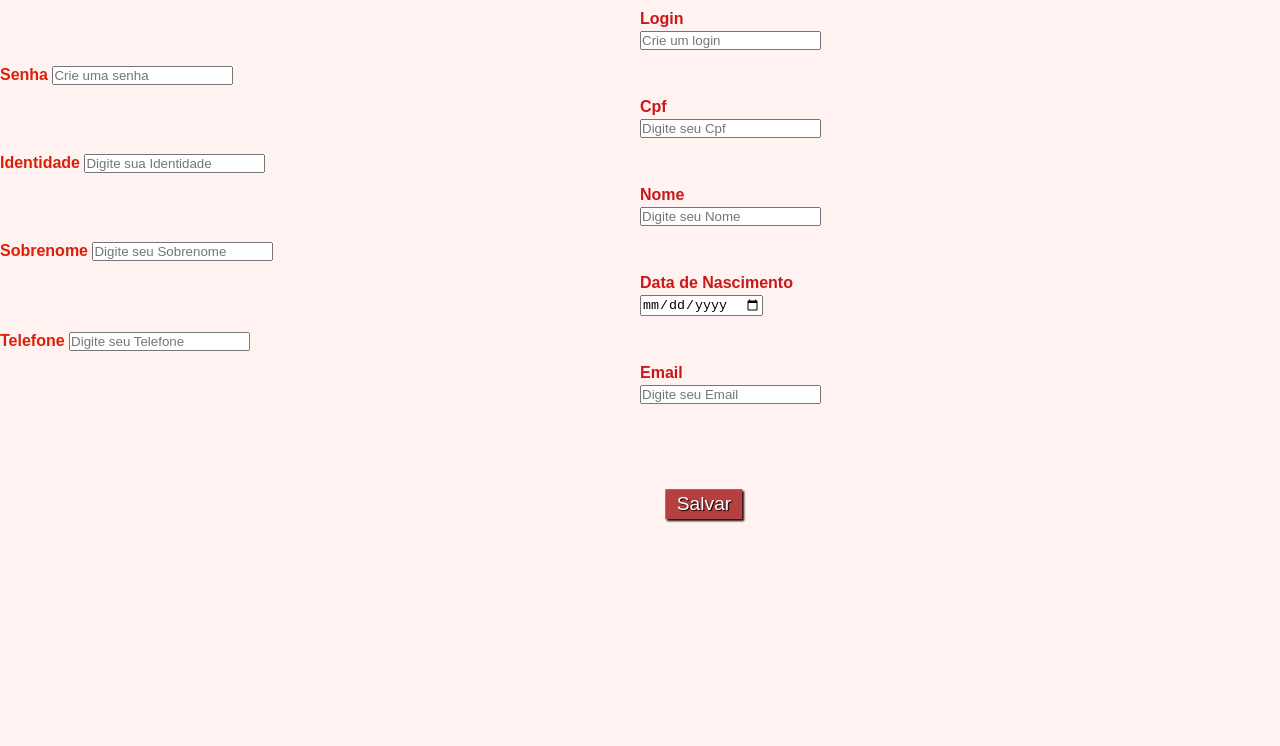
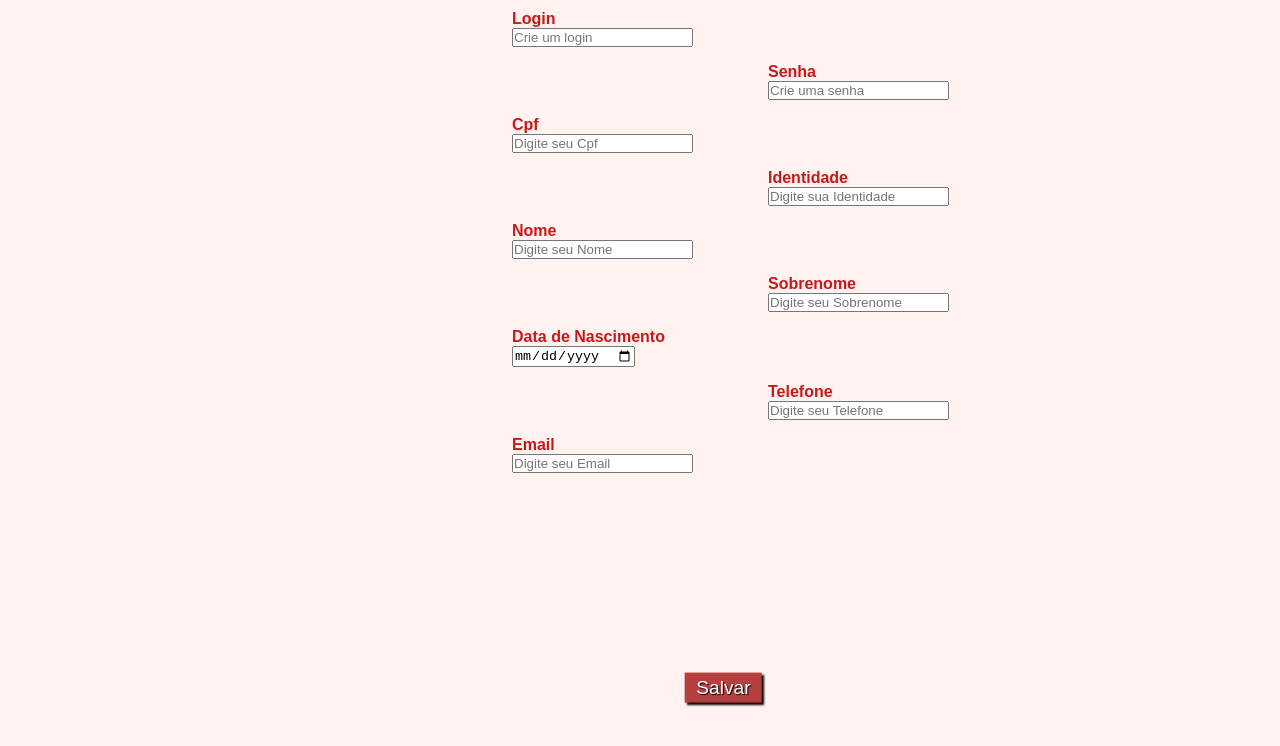
Before and after one commit to gmouper/Projeto, a plain HTML site: page index.html in a window 1280 px wide. Shown: the part 40-786 px from the top of the page. Drawn offline with Linux system fonts and the light colour scheme; files that its build step writes are made by us from their sources.

Commit message:
Update estilo.css

```diff
--- a/ProjetoHtml/estilo.css
+++ b/ProjetoHtml/estilo.css
@@ -3,7 +3,7 @@
     padding: 0;
 }
 
-fieldset{
+.titulo{
     border: 0;
     background-color: red;
    }
@@ -22,20 +22,27 @@ body{
     font-family: sans-serif;
     font-size: 1em;
     color: #da2008;
-
-
 }
 .campo{
     margin-bottom: 1em;
-    margin-left: 50%;
+    margin-left: 40%;
     margin-top: 1%;
 }
 .campo label{
-    margin-bottom: 0.2em;
+    margin-bottom: 0em;
     color: #ca1818;
     display: block;
 }
-
+.campodois {
+    margin-bottom: 1em;
+    margin-left: 60%;
+    top: 1%;
+}
+.campodois label{
+    margin-bottom: 0em;
+    color: #ca1818;
+    display: block;
+}
 .botaosalvar{
     font-size: 1.2em;
     background: #b64040;
@@ -46,10 +53,10 @@ body{
     box-shadow: 2px 2px 2px rgba(0, 0, 0, 2);
     text-shadow: 1px 1px 1px rgba(0, 0, 0, 5);
     position: absolute;
-    top: 68%;
+    top: 90%;
     left: 55%;
-    margin-right: -50%;
-    transform: translate(-50%, -50%);
+    margin-right: -25%;
+    transform: translate(-25%, -25%);
 }
 .botaosalvar:hover{
     background: #ffbbbb;
@@ -57,7 +64,6 @@ body{
     text-shadow: none;
 }
 
-}
 .botaosalvar, select{
     cursor: pointer;
 }
```
